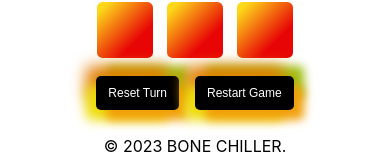
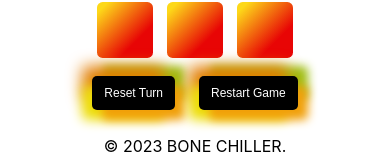
Before and after one commit to SID-DIQ/Tic-Tac_Toe--Game, a React (Create React App) app: page / in a window 390 px wide. Shown: the part 351-517 px from the top of the page. Built offline with nearby package versions, Linux system fonts and the light colour scheme.

Commit message:
Final changes in Footer

```diff
--- a/src/App.css
+++ b/src/App.css
@@ -31,7 +31,7 @@
   .button {
     font-size: 14px;
     padding: 8px 16px;
-    margin: 12px 7px;
+    margin: 12px 10px;
   }
 
   .winner-message {
@@ -45,7 +45,7 @@
   .button {
     font-size: 12px;
     padding: 10px 12px;
-    margin: 10px 8px;
+    margin: 10px 12px;
   }
 
 .winner-message {
```
